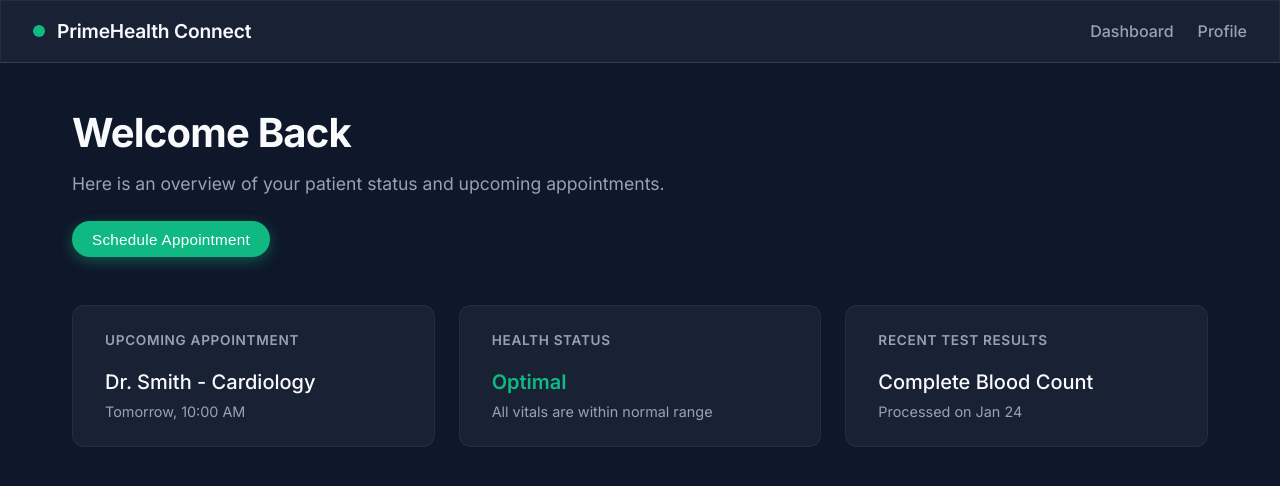
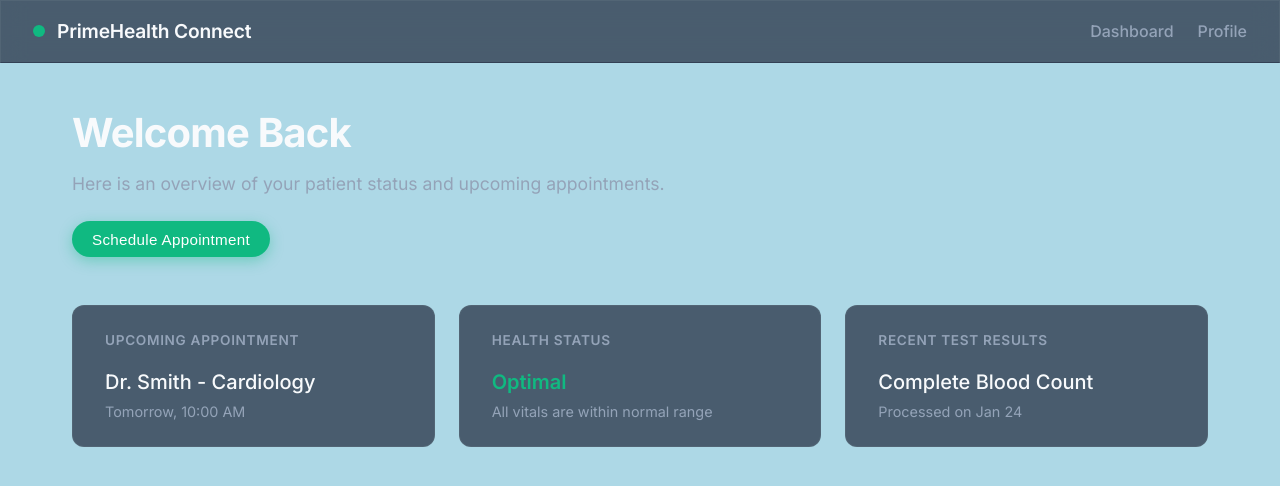
Before and after one commit to Vidushi-W/PrimeHealth-microservices, a React (Vite) app in the folder Frontend_UI/patient-service-frontend/: page / in a window 1280 px wide. Shown: the top 486 px of the page. Built offline with nearby package versions, Linux system fonts and the light colour scheme.

Commit message:
Update index.css styles for patient service frontend

```diff
--- a/Frontend_UI/patient-service-frontend/src/index.css
+++ b/Frontend_UI/patient-service-frontend/src/index.css
@@ -2,7 +2,7 @@
 
 :root {
   /* Slate Gray color palette */
-  --color-bg: #0f172a;        /* slate-900 */
+  --color-bg: lightblue;        /* User requested light blue bg */
   --color-surface: #1e293b;   /* slate-800 */
   --color-surface-hover: #334155; /* slate-700 */
   --color-border: #334155;
```
